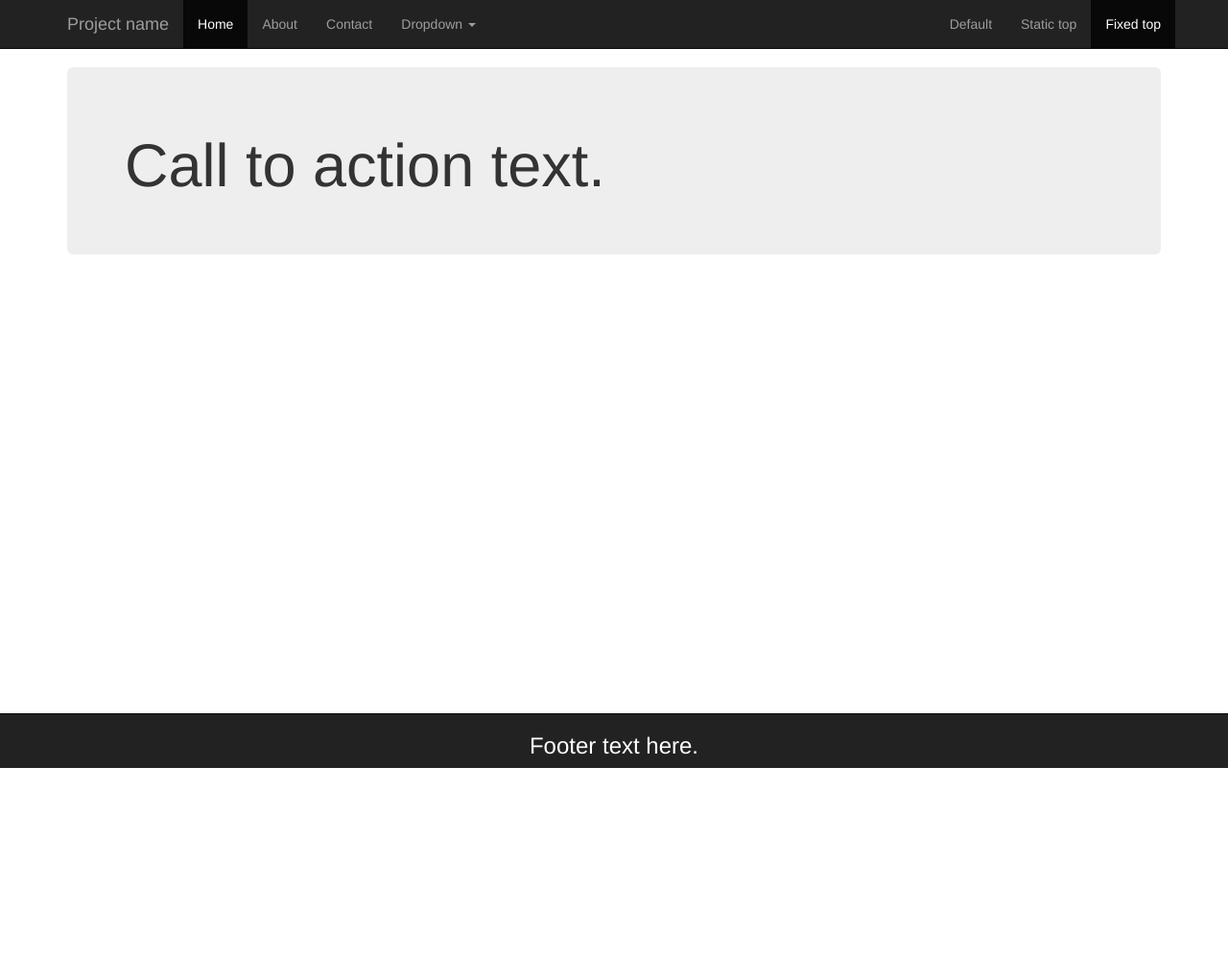
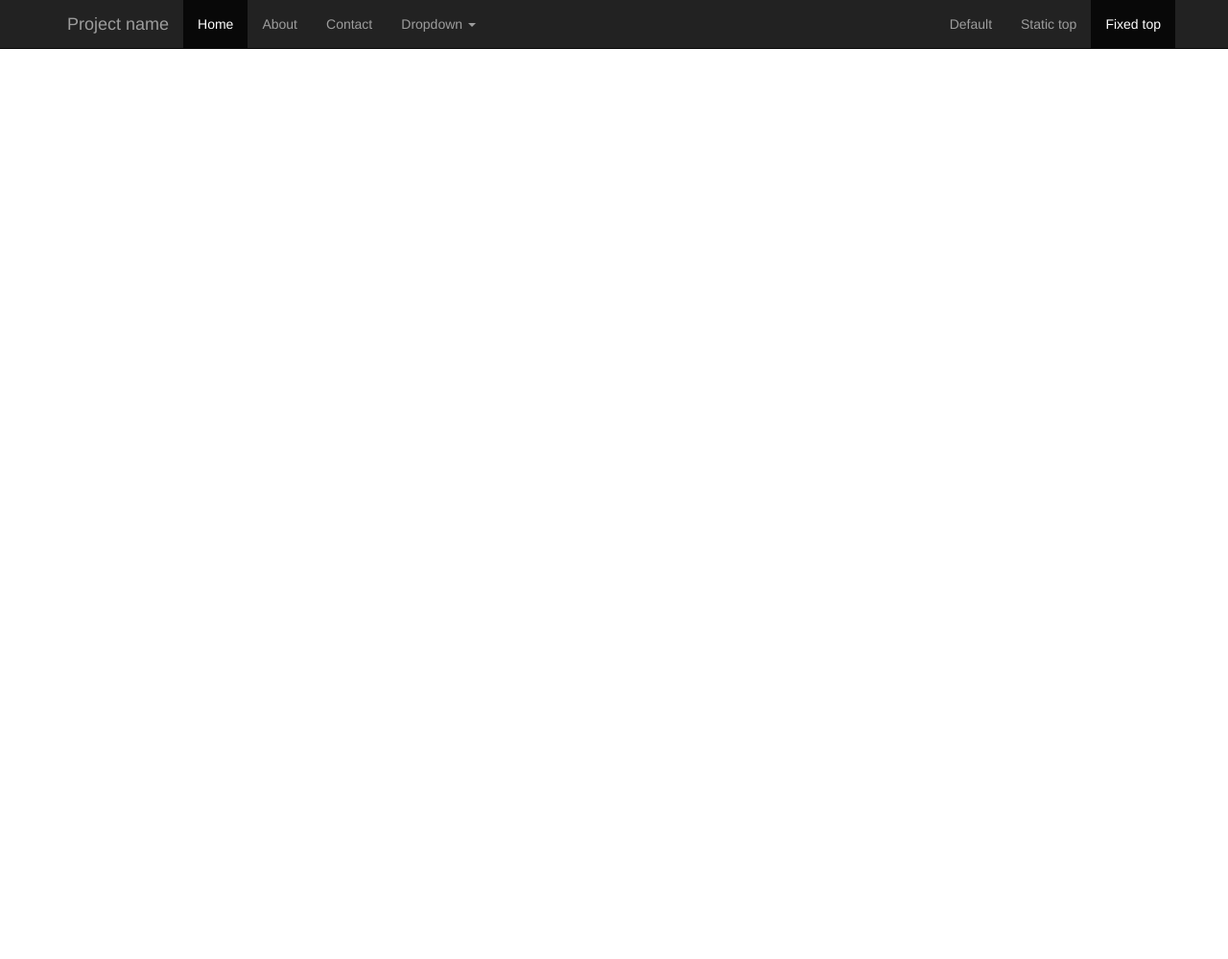
Before and after one commit to Gystark/Tech4Justice2016, a Django app: page / in a window 1280 px wide. Shown: the top 999 px of the page at 96% size. Run offline with Django 3.2, Linux system fonts and the light colour scheme; data that the repository does not hold is empty; some libraries are stand-ins or nearby versions.

Commit message:
[backend] base html my way

```diff
--- a/templates/mainapp/base.html
+++ b/templates/mainapp/base.html
@@ -14,7 +14,6 @@
     <!-- Bootstrap core CSS -->
     <link href="{% static 'mainapp/css/bootstrap.min.css' %}" rel="stylesheet">
 
-      <link href="{% static 'mainapp/css/simple-sidebar.css' %}" rel="stylesheet">
     <!-- Custom styles for this template -->
     <link href="{% static 'mainapp/css/fixed-navbar-top.css' %}" rel="stylesheet">
 
@@ -66,27 +65,11 @@
         </div><!--/.nav-collapse -->
       </div>
     </nav>
-    <div id="sidebar-wrapper">
-        <div class="text-center sidebar-nav">
-          {% block sidebar %}
-          Sidebar text.
-          {% endblock %}
-        </div>
-    </div>
+
     <div class="container">
-    <div class="jumbotron">
-        <h1>Call to action text.</h1>
-    </div>
-      <div class="row">
-      <div class="col-lg-12">
-          {% block content %}
-          Default text here.
-          {% endblock %}
-      </div>
-      </div>
-    <div class="navbar navbar-fixed-bottom navbar-inverse">
-        <h3 class="text-center" style="color: white">Footer text here.</h3>
-    </div>
+        {% block content %}
+        Default content here.
+        {% endblock %}
     </div> <!-- /container -->
 
 
```
